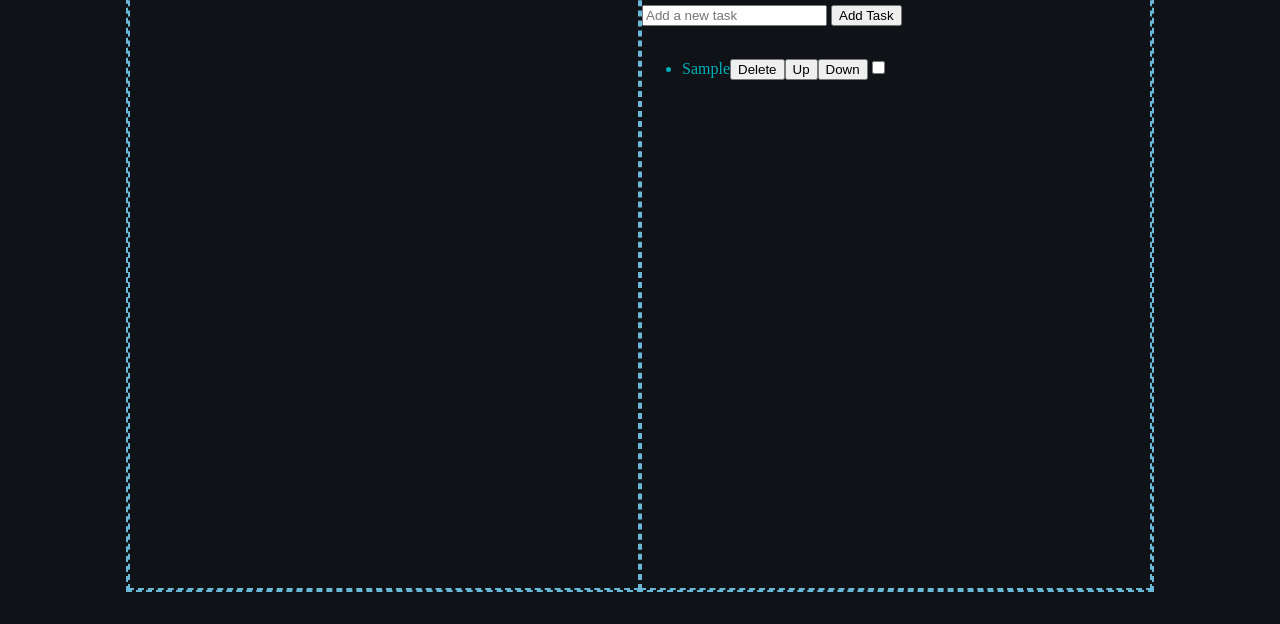
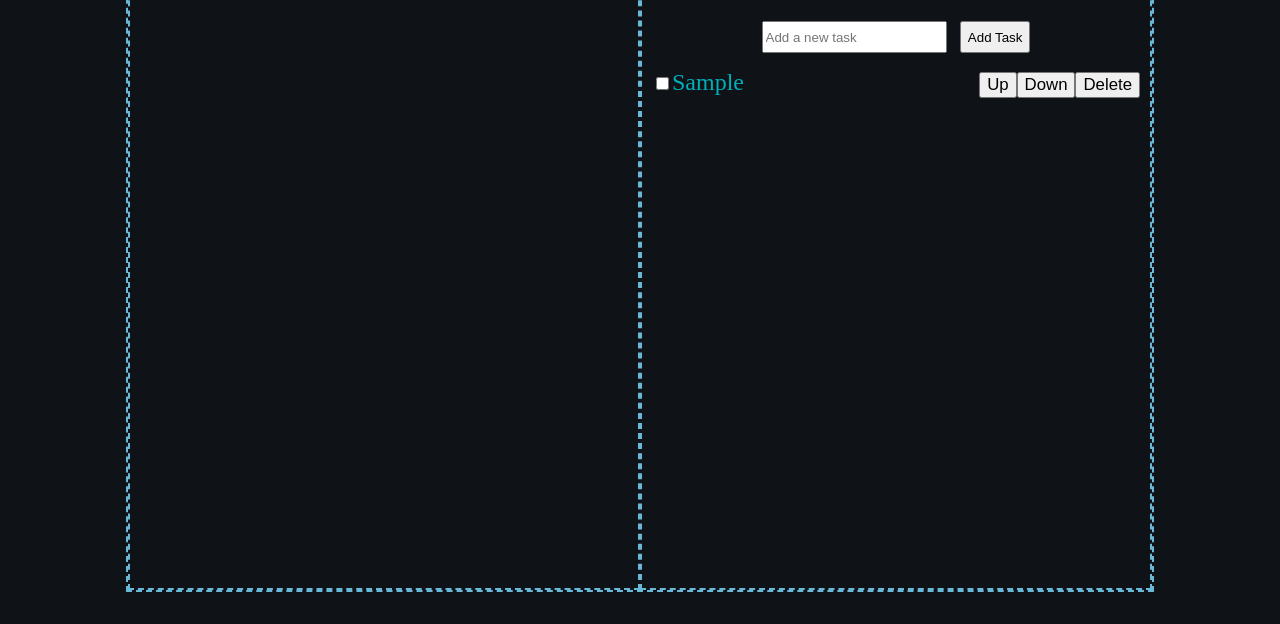
Before and after one commit to camglenn8/To-Do-List, a plain HTML site: page index.html in a window 1280 px wide. Both pictures are taken after typing "Sample" into the empty fields and a click on the button "Add Task". Shown: the part 176-800 px from the top of the page. Drawn offline with Linux system fonts and the light colour scheme.

Commit message:
Created better UI & added more containers when dynamically creating a task.

```diff
--- a/index.html
+++ b/index.html
@@ -34,14 +34,14 @@
                 <button id="closeYourTasksBtn">X</button>
             </div>
             <!-- Add a Task Area -->
-            <div id="addTaskSection">
+            <div id="addTaskSection" class="addTaskSection">
                 <!-- Add Task -->
                  <input type="text" id="taskInput" placeholder="Add a new task">
-                <button id="addTaskBtn">Add Task</button>
+                <button id="addTaskBtn" class="addTaskBtn">Add Task</button>
                 <p id="taskErrorMsg"></p>
             </div>
             <!-- List of Tasks-->
-            <div id="variousTasks">
+            <div id="variousTasks" class="variousTasks">
                 <ul id="tasks" class="tasks"></ul>
             </div>
         </section>
--- a/style.css
+++ b/style.css
@@ -61,7 +61,48 @@ button:hover
 {
     text-align: center;
     flex: 1;
-    font-size: 2em;
+    font-size: 2rem;
+}
+
+.addTaskSection
+{
+    display: flex;
+    justify-content: center;
+    margin: 1em 0 1em 0em ;
+}
+
+.addTaskBtn
+{
+    margin: 0 0 0 1em;
+}
+
+.variousTasks
+{
+    font-size: 1.5rem;
+    display: flex;
+    width: 100%;
+}
+
+.variousTasks ul
+{
+    display: flex;
+    flex-direction: column;
+    list-style: none;
+    width: 100%;
+    padding-left: 10;
+    padding: 0 10px;
+    margin-top: 0;
+}
+
+.variousTasks li
+{
+    display: flex;
+    justify-content: space-between;
+}
+
+.variousTasks button
+{
+    font-size: 0.7em;
 }
 
 /* Focus Timer Section */
--- a/tasks.js
+++ b/tasks.js
@@ -97,7 +97,17 @@ function createTask(taskEntered, index, taskChecked)
     const taskData = document.createElement("span");
     taskData.textContent = taskEntered;
 
-        // Create the delete button for the task & add text.
+    // Create the checkbox input field.
+    const taskCheckbox = document.createElement("input");
+    taskCheckbox.type = "checkbox";
+
+    // Create a task container & add the taskData and taskCheckbox to it.
+    const taskContainer = document.createElement("div");
+    taskContainer.classList.add("taskContainer");
+    taskContainer.appendChild(taskCheckbox);
+    taskContainer.appendChild(taskData);
+
+    // Create the delete button.
     const deleteBtn = document.createElement("button");
     deleteBtn.textContent = "Delete";
 
@@ -109,17 +119,17 @@ function createTask(taskEntered, index, taskChecked)
     const moveDownTaskBtn = document.createElement("button");
     moveDownTaskBtn.textContent = "Down";
 
-        // Create the checkbox input field.
-        const taskCheckbox = document.createElement("input");
-        taskCheckbox.type = "checkbox";
+    // Create a div element for all buttons to go inside.
+    const btnContainer = document.createElement("div");
+    btnContainer.classList.add("taskBtnContainer");
+    btnContainer.appendChild(moveUpTaskBtn);
+    btnContainer.appendChild(moveDownTaskBtn);
+    btnContainer.appendChild(deleteBtn);
 
     // Generate a new "li" element & add all other elements to it.
     const newTask = document.createElement("li");
-        newTask.appendChild(taskData);
-        newTask.appendChild(deleteBtn);
-        newTask.appendChild(moveUpTaskBtn);
-        newTask.appendChild(moveDownTaskBtn);
-        newTask.appendChild(taskCheckbox);
+    newTask.appendChild(taskContainer);
+    newTask.appendChild(btnContainer);
 
     // Append the newTask LI element to the listOfTasks UL element.
     listOfTasks.appendChild(newTask);
```
Lines whose indentation alone changed are shown as unchanged.
